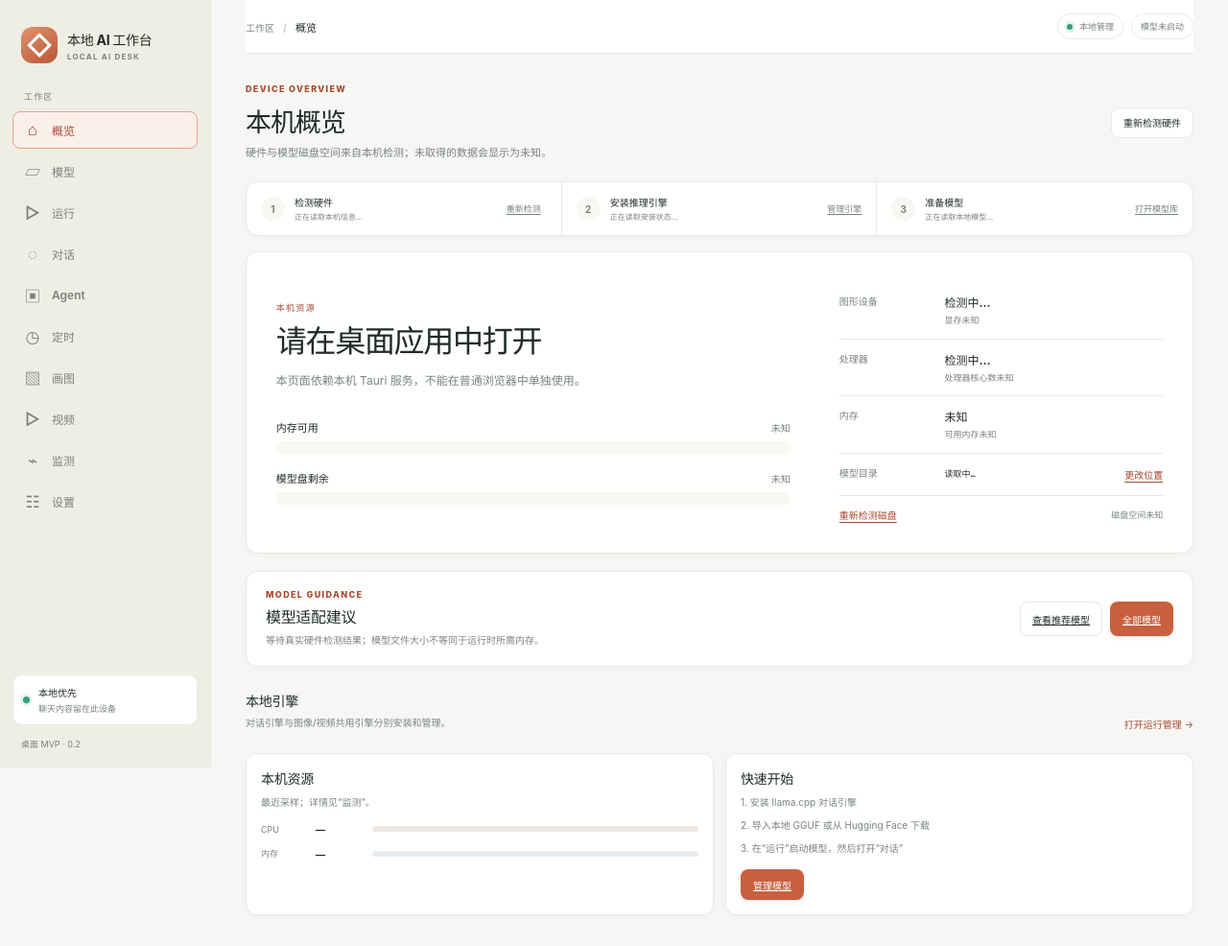
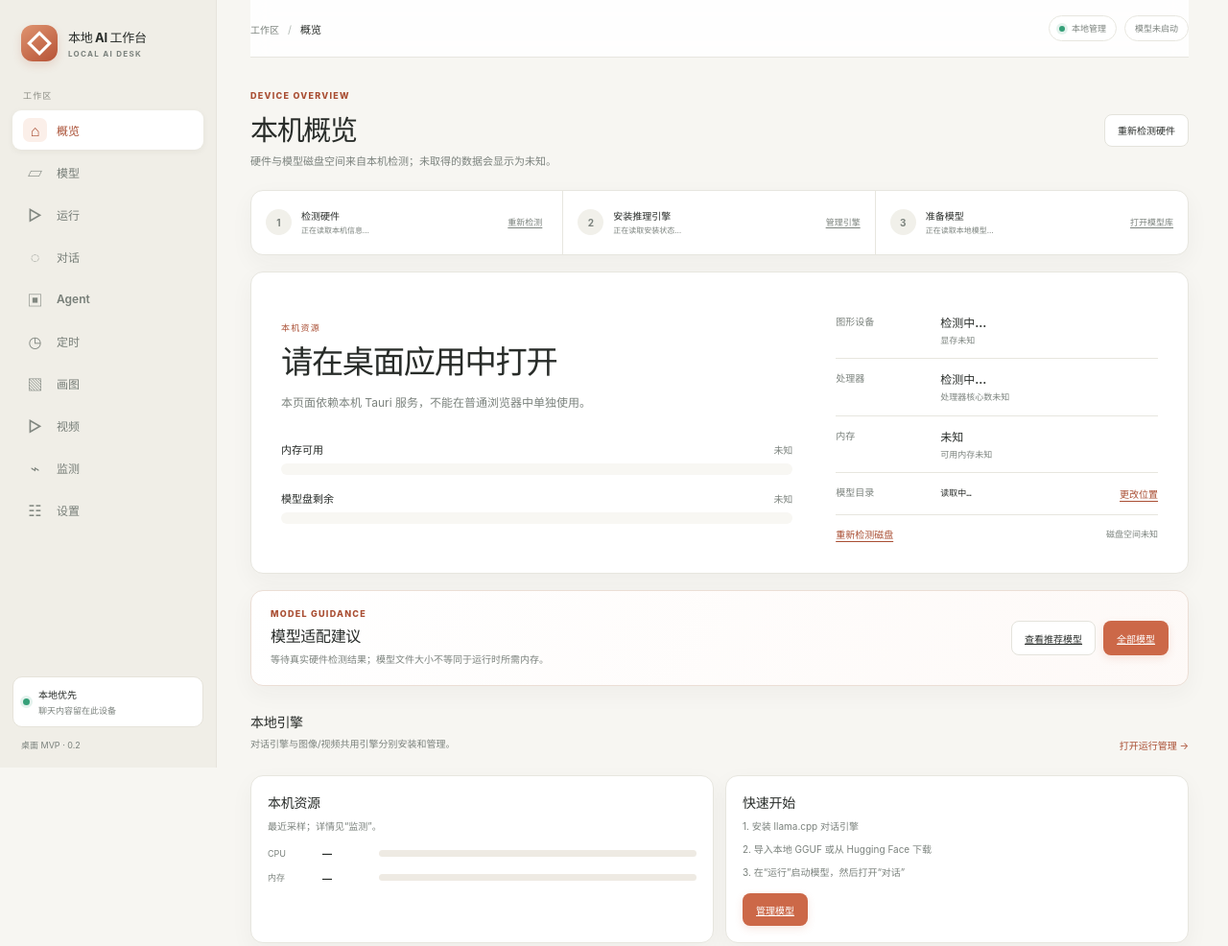
Before and after one commit to sincalaway/locm, a plain HTML site: page ui/index.html in a window 1280 px wide. Shown: the whole page at 96% size. Drawn offline with Linux system fonts and the light colour scheme.

Commit message:
style: refine workbench visual theme

```diff
--- a/ui/index.html
+++ b/ui/index.html
@@ -7,6 +7,7 @@
   <title>本地 AI 工作台</title>
   <link rel="stylesheet" href="./app.css" />
   <link rel="stylesheet" href="./agent.css" />
+  <link rel="stylesheet" href="./workbench-theme.css" />
   <script src="./app.js" defer></script>
   <script src="./agent.js" defer></script>
 </head>
--- /dev/null
+++ b/ui/workbench-theme.css
@@ -0,0 +1,200 @@
+:root {
+  font-family: Inter, ui-sans-serif, system-ui, -apple-system, BlinkMacSystemFont, "Segoe UI", sans-serif;
+  --ink: #282c29;
+  --muted: #7b827d;
+  --line: #e7e6df;
+  --green: #cc6848;
+  --green-dark: #a94e33;
+  --green-soft: #fbefe9;
+  --blue: #5b8fbd;
+  --sidebar: #f0eee7;
+  --surface: #ffffff;
+  --surface-alt: #f8f7f3;
+  --shadow: 0 8px 24px rgba(39, 45, 40, .045);
+  background: #f7f6f2;
+}
+
+body { background: inherit; }
+button, a, input, textarea, select { outline-offset: 3px; }
+button:focus-visible, a:focus-visible, input:focus-visible, textarea:focus-visible, select:focus-visible,
+.context-choice-grid input:focus-visible + span, .switch input:focus-visible + span {
+  outline: 3px solid color-mix(in srgb, var(--green) 45%, transparent);
+}
+
+/* Navigation and desktop frame */
+.sidebar {
+  width: 226px;
+  padding: 22px 13px 17px;
+  background: var(--sidebar);
+  border-right-color: #e7e4dc;
+}
+.brand { gap: 11px; padding: 4px 9px 29px; }
+.brand-mark {
+  width: 38px; height: 38px; border-radius: 12px;
+  background: linear-gradient(145deg, #df9470, #b65236);
+  box-shadow: 0 4px 10px rgba(174, 78, 51, .16);
+}
+.brand strong { font-size: 13px; letter-spacing: -.025em; }
+.brand small { letter-spacing: .16em; }
+.nav-caption { padding: 0 11px 9px; color: #8a8c83; font-size: 9px; }
+.side-nav { gap: 3px; }
+.nav-item {
+  height: 41px; gap: 10px; padding: 0 10px; border-radius: 9px;
+  color: #777e78; font-size: 12px; font-weight: 570;
+}
+.nav-item > span {
+  width: 25px; height: 25px; flex: 0 0 auto; place-items: center;
+  border-radius: 7px; background: transparent; color: #818780; font-size: 16px;
+}
+.nav-item:hover { background: rgba(255,255,255,.72); color: var(--ink); }
+.nav-item.active {
+  border-color: transparent; background: #fff; color: var(--green-dark);
+  box-shadow: 0 2px 7px rgba(54, 48, 41, .06); font-weight: 680;
+}
+.nav-item.active > span { background: var(--green-soft); color: var(--green-dark); }
+.local-note { padding: 10px; border-color: #e6e3da; border-radius: 10px; }
+.local-note strong { font-size: 10px; }
+.version { padding-top: 12px; }
+.main-content { padding-right: clamp(22px, 3.2vw, 46px); padding-left: clamp(22px, 3.2vw, 46px); }
+.topbar {
+  height: 60px; border-bottom-color: var(--line);
+  background: color-mix(in srgb, var(--surface) 88%, transparent);
+  font-size: 11px;
+}
+.topbar .muted { font-size: 10px; }
+.privacy-chip, .runtime-chip { padding: 6px 10px; border-radius: 20px; font-size: 9px; }
+.page { padding-top: 27px; }
+.page-intro { padding: 7px 0 20px; }
+.page-intro h1 { margin-top: 7px; font-size: 29px; font-weight: 680; letter-spacing: -.045em; }
+.eyebrow { color: var(--green-dark); font-size: 9px; letter-spacing: .14em; }
+.intro-copy { font-size: 11px; line-height: 1.7; }
+
+/* Shared surfaces, controls and hierarchy */
+.card, .summary-card, .engine-card {
+  border-color: var(--line); border-radius: 13px; background: var(--surface); box-shadow: var(--shadow);
+}
+.card { padding: 17px; }
+.section-heading { margin: 27px 0 12px; }
+.section-heading h2, .card h2 { font-size: 14px; font-weight: 700; }
+.section-heading p, .card > p { font-size: 10px; }
+.button { min-height: 34px; padding: 0 13px; border-radius: 8px; font-size: 10px; font-weight: 680; }
+.button.primary { background: var(--green); box-shadow: 0 3px 8px rgba(204, 104, 72, .16); }
+.button.primary:hover:not(:disabled) { background: var(--green-dark); }
+.button.secondary { border-color: #e4e3dc; background: var(--surface); }
+.button.secondary:hover:not(:disabled) { border-color: #dfb29f; background: #fffaf7; }
+.button.danger { border-color: #f0d1c9; color: #a84235; }
+input, textarea, select { border-color: #e5e4dd; border-radius: 8px; background: var(--surface); }
+input, select { height: 36px; }
+textarea { line-height: 1.6; }
+.meter { height: 7px; background: #eeeae3; }
+.meter i { background: linear-gradient(90deg, #df9872, #c96042); }
+.blue-meter i { background: linear-gradient(90deg, #83acd0, #5488b6); }
+.notice { border-color: #ead9cf; border-radius: 10px; background: color-mix(in srgb, var(--green-soft) 75%, var(--surface)); color: #765541; }
+.notice strong { color: var(--green-dark); }
+.empty-state { padding: 32px 18px; line-height: 1.65; }
+
+/* Overview: a calm first-run dashboard */
+.quick-start-steps { margin-bottom: 17px; border-color: var(--line); border-radius: 13px; box-shadow: var(--shadow); }
+.quick-start-step { min-height: 66px; padding: 12px 15px; }
+.quick-step-number { width: 27px; height: 27px; background: #f1f0ea; }
+.quick-start-step.complete .quick-step-number { background: var(--green-soft); color: var(--green-dark); }
+.overview-device-card { margin-bottom: 17px; padding: clamp(19px, 2.5vw, 31px); }
+.overview-device-layout { gap: clamp(24px, 3.5vw, 48px); }
+.overview-device-copy h2 { font-size: clamp(24px, 2.6vw, 34px); }
+.overview-resource-stack { gap: 16px; }
+.overview-resource .meter { height: 12px; }
+.overview-spec-row { padding: 12px 0; }
+.overview-recommendation { padding: 18px 20px; border-color: #ebded5; background: linear-gradient(120deg, var(--surface), color-mix(in srgb, var(--green-soft) 36%, var(--surface))); }
+.overview-recommendation h2 { font-size: 16px; }
+.engine-grid { gap: 13px; }
+.engine-card { padding: 16px; }
+.engine-card h3 { font-size: 14px; }
+.engine-description { font-size: 9px; }
+.status-pill { padding: 5px 9px; border-radius: 20px; }
+.status-pill.ready { background: #e8f4ed; color: #267353; }
+.status-pill.empty { background: #f1f0eb; color: #737b75; }
+.release-box { border-radius: 9px; background: var(--surface-alt); }
+
+/* Model discovery and runtime controls */
+.tabs { gap: 8px; margin-bottom: 13px; }
+.tab { padding: 11px 13px; font-size: 10px; }
+.tab.active:after { right: 9px; left: 9px; height: 2px; border-radius: 3px; }
+.hf-category { min-height: 33px; padding: 0 12px; border-radius: 20px; background: var(--surface); }
+.hf-category.active { border-color: #e5b7a3; background: var(--green-soft); color: var(--green-dark); }
+.hf-model-card, .recommendation-model-card, .comfyui-model-row, .media-recommendation-card {
+  border-color: var(--line); border-radius: 10px; background: var(--surface);
+}
+.hf-files, .recommendation-files { border-color: var(--line); border-radius: 10px; background: var(--surface-alt); }
+.model-list { border-radius: 13px; }
+.run-layout { gap: 14px; }
+.run-resource-card, .run-options-card { border-radius: 13px; }
+.resource-tile { border-color: var(--line); border-radius: 10px; }
+.resource-tile .meter { height: 8px; }
+.context-choice-grid span { border-color: var(--line); border-radius: 8px; }
+.context-choice-grid input:checked + span { border-color: var(--green); background: var(--green-soft); color: var(--green-dark); }
+.switch input:checked + span { border-color: var(--green); background: var(--green); }
+.estimate-box { border-radius: 10px; background: var(--surface-alt); }
+
+/* Conversation and Agent workspaces */
+.chat-page { padding-top: 0; }
+.chat-layout { height: calc(100vh - 60px); grid-template-columns: 250px minmax(0, 1fr); }
+.chat-sidebar { padding: 16px 13px; border-color: var(--line); background: #faf9f6; }
+.chat-sidebar-top .button { min-height: 36px; }
+.session-item-row { border-radius: 9px; }
+.session-item-row.active { border-color: #e8e5dd; background: #fff; }
+.chat-toolbar { min-height: 60px; }
+.chat-model-picker select { border-radius: 8px; }
+.chat-messages { gap: 17px; }
+.message { border-radius: 13px; line-height: 1.75; }
+.message.user { background: var(--green-soft); }
+.message.assistant { background: var(--surface); box-shadow: 0 2px 8px rgba(39,45,40,.035); }
+.chat-compose { padding: 12px; border-color: #e5e3dc; border-radius: 14px; box-shadow: 0 6px 20px rgba(39,45,40,.07); }
+.compose-toolbar { border-top-color: #eeece6; }
+.chat-tool-button { border-radius: 7px; }
+.send-chat-button { min-height: 34px; }
+.agent-layout { border-color: var(--line); border-radius: 13px; box-shadow: var(--shadow); }
+.agent-taskbar { background: #faf9f6; }
+.agent-new-task { min-height: 37px; }
+.agent-task-row.active { border-color: var(--line); box-shadow: 0 2px 7px rgba(39,45,40,.04); }
+.agent-welcome-mark { border: 0; border-radius: 15px; }
+.agent-composer { border-color: #e5e3dc; border-radius: 14px; box-shadow: 0 5px 18px rgba(39,45,40,.06); }
+.agent-tool-button, .agent-scope { border-color: #e7e5de; }
+
+/* Image, video, monitoring and preferences */
+.image-page-toolbar { margin-bottom: 17px; }
+.image-view-switch { padding: 3px; border-color: var(--line); border-radius: 9px; background: #f3f2ed; }
+.image-view-tab.active { border-radius: 7px; }
+.media-engine-banner { border-color: #ead8ce; border-radius: 13px; background: color-mix(in srgb, var(--green-soft) 62%, var(--surface)); }
+.image-model-empty { border-radius: 13px; }
+.image-preview-card, .image-canvas-view { border-color: #e4e2db; border-radius: 13px; background: #faf9f6; }
+.chart-card, .monitor-process-card { border-radius: 13px; }
+.schedule-task { border-color: var(--line); border-radius: 10px; background: var(--surface-alt); }
+.schedule-task-prompt { border-radius: 8px; }
+.settings-stack .card { border-radius: 13px; }
+
+@media (max-width: 1060px) {
+  .sidebar { width: 188px; }
+  .main-content { margin-left: 188px; }
+  .chat-layout { grid-template-columns: 215px minmax(0, 1fr); }
+}
+@media (max-width: 960px) {
+  .sidebar { width: 63px; }
+  .main-content { margin-left: 63px; }
+}
+@media (max-width: 800px) {
+  .main-content { padding-right: 14px; padding-left: 14px; }
+  .topbar { height: 52px; }
+  .page { padding-top: 18px; }
+  .page-intro h1 { font-size: 24px; }
+  .chat-layout { height: calc(100vh - 52px); grid-template-columns: minmax(0, 145px) minmax(0, 1fr); }
+  .agent-page.active { height: auto; }
+}
+@media (max-width: 600px) {
+  .main-content { padding-right: 11px; padding-left: 11px; }
+  .page-intro h1 { font-size: 22px; }
+  .quick-start-step { padding: 11px 12px; }
+  .chat-layout { grid-template-columns: minmax(0, 128px) minmax(0, 1fr); }
+}
+@media (prefers-reduced-motion: reduce) {
+  *, *::before, *::after { scroll-behavior: auto !important; animation-duration: .01ms !important; animation-iteration-count: 1 !important; transition-duration: .01ms !important; }
+}
```
